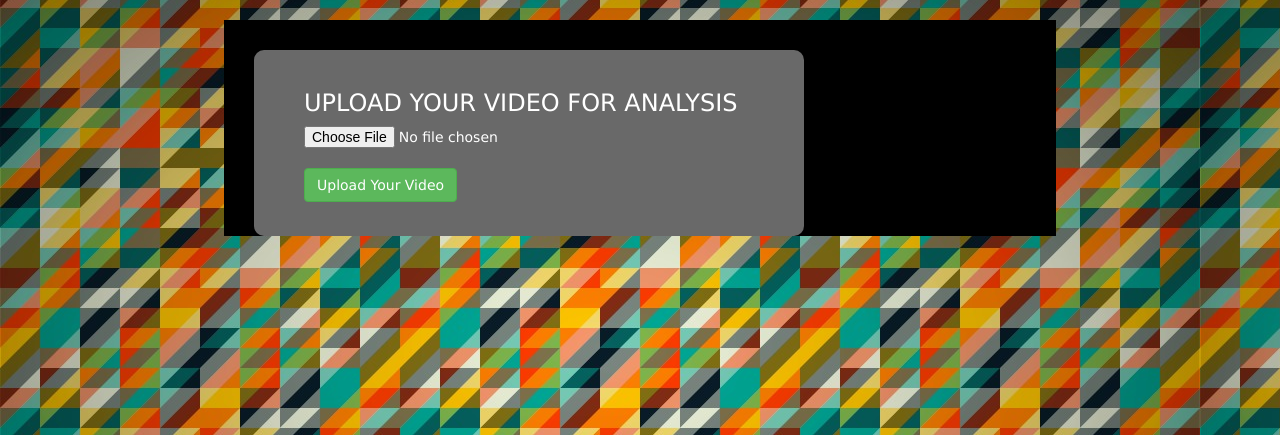
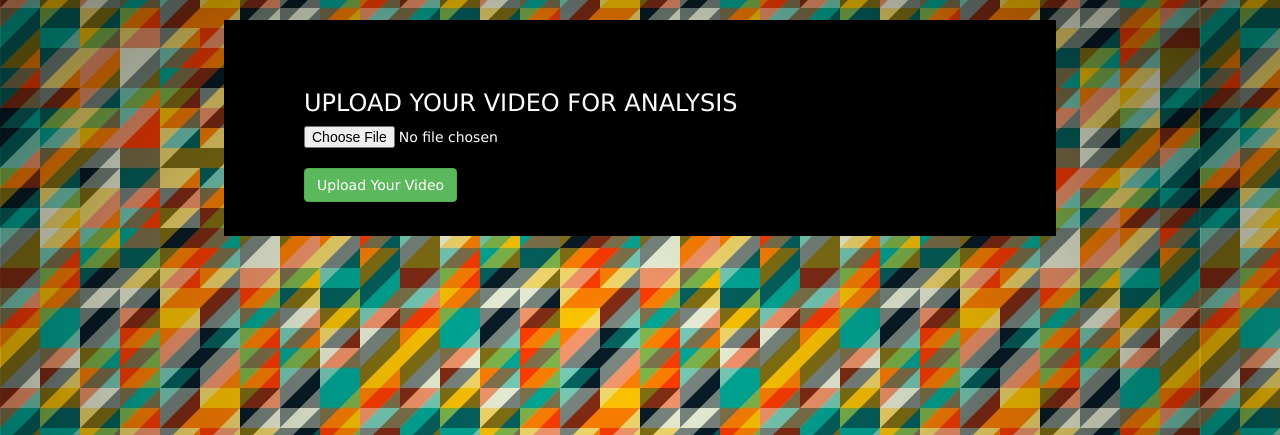
Before and after one commit to Andruxa0125/CS160, a Django app: page / in a window 1280 px wide; the page is wider, and only the part inside the window is pictured. Shown: the part 52-487 px from the top of that part. Run offline with Django 3.2, Linux system fonts and the light colour scheme; a user stored in the database is signed in; data comes from the database, SQL or seed files in the repository; some libraries are stand-ins or nearby versions.

Commit message:
Removed gray box on upload box

```diff
--- a/backend/static/css/home.css
+++ b/backend/static/css/home.css
@@ -1,7 +1,6 @@
 .upload-box{
   font-family: "Century Gothic", CenturyGothic, Geneva, AppleGothic, sans-serif;
   color: #fff;
-  background-color:#696969;
   border-radius: 10px;
   margin-top: 30px;
   width: 550px;
```
